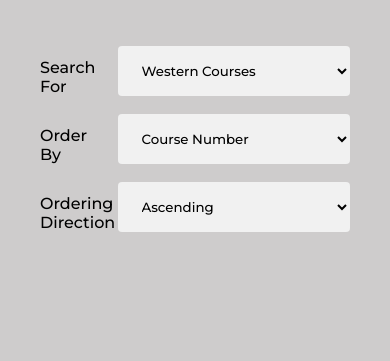
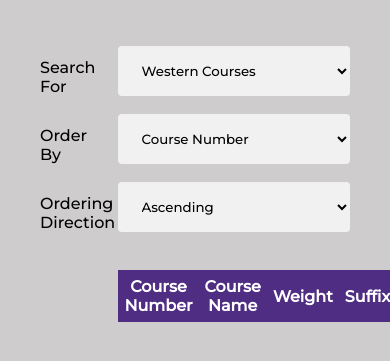
Before and after one commit to aalmusaw/Western-CS-Catalogue, a PHP site: page /private/views/view.html in a window 390 px wide. Shown: the part 58-419 px from the top of the page. Run offline with PHP 8.4, Linux system fonts and the light colour scheme; data that the repository does not hold is empty.

Commit message:
responsive

```diff
--- a/css/styles.css
+++ b/css/styles.css
@@ -149,7 +149,7 @@ p a {
 /* style tables and their components */
 table {
   margin-top: 20px;
-  margin-left: 320px;
+  float: left;
   font-family: 'Montserrat', sans-serif;
   border-collapse: collapse;
   width: 75%;
```
